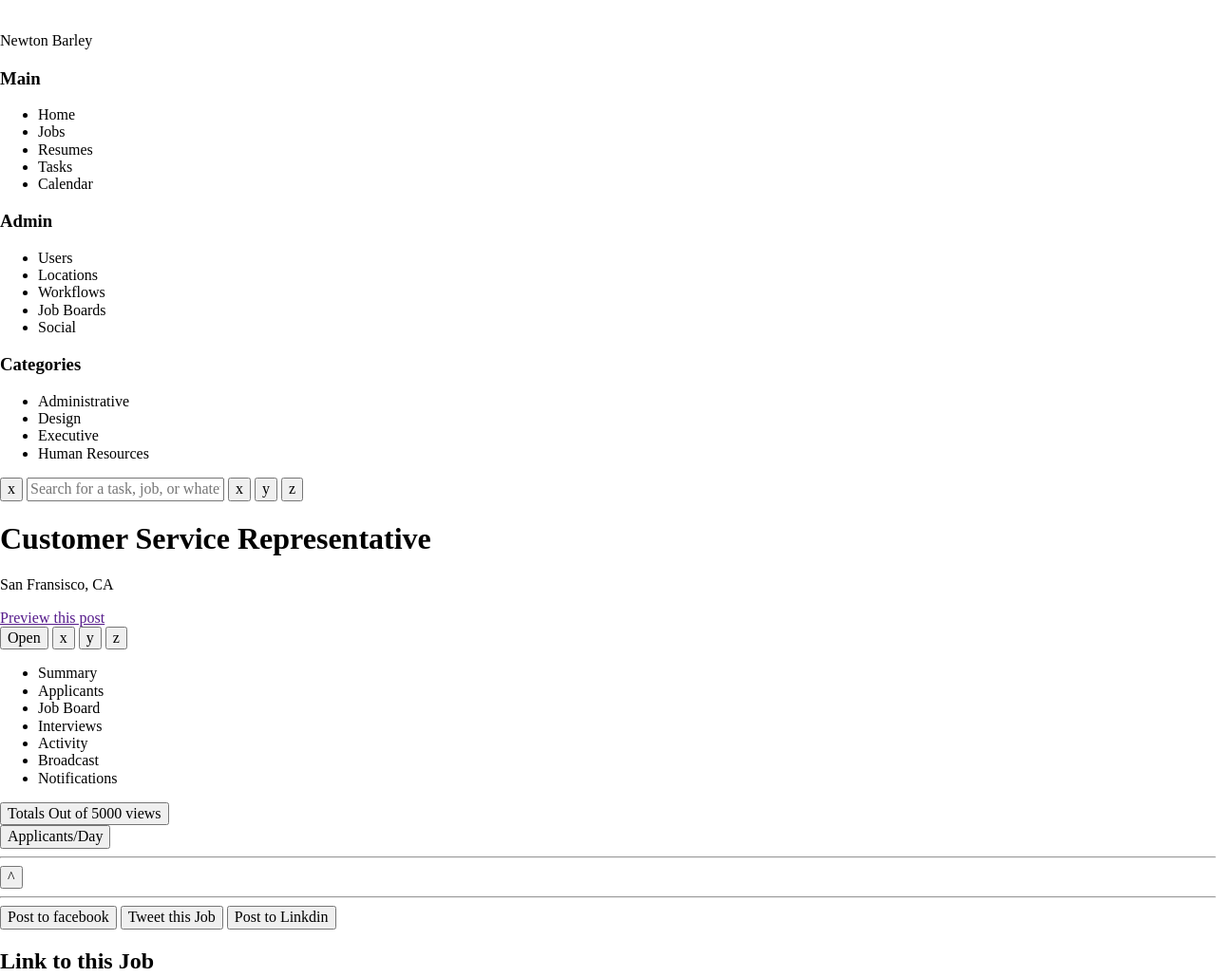
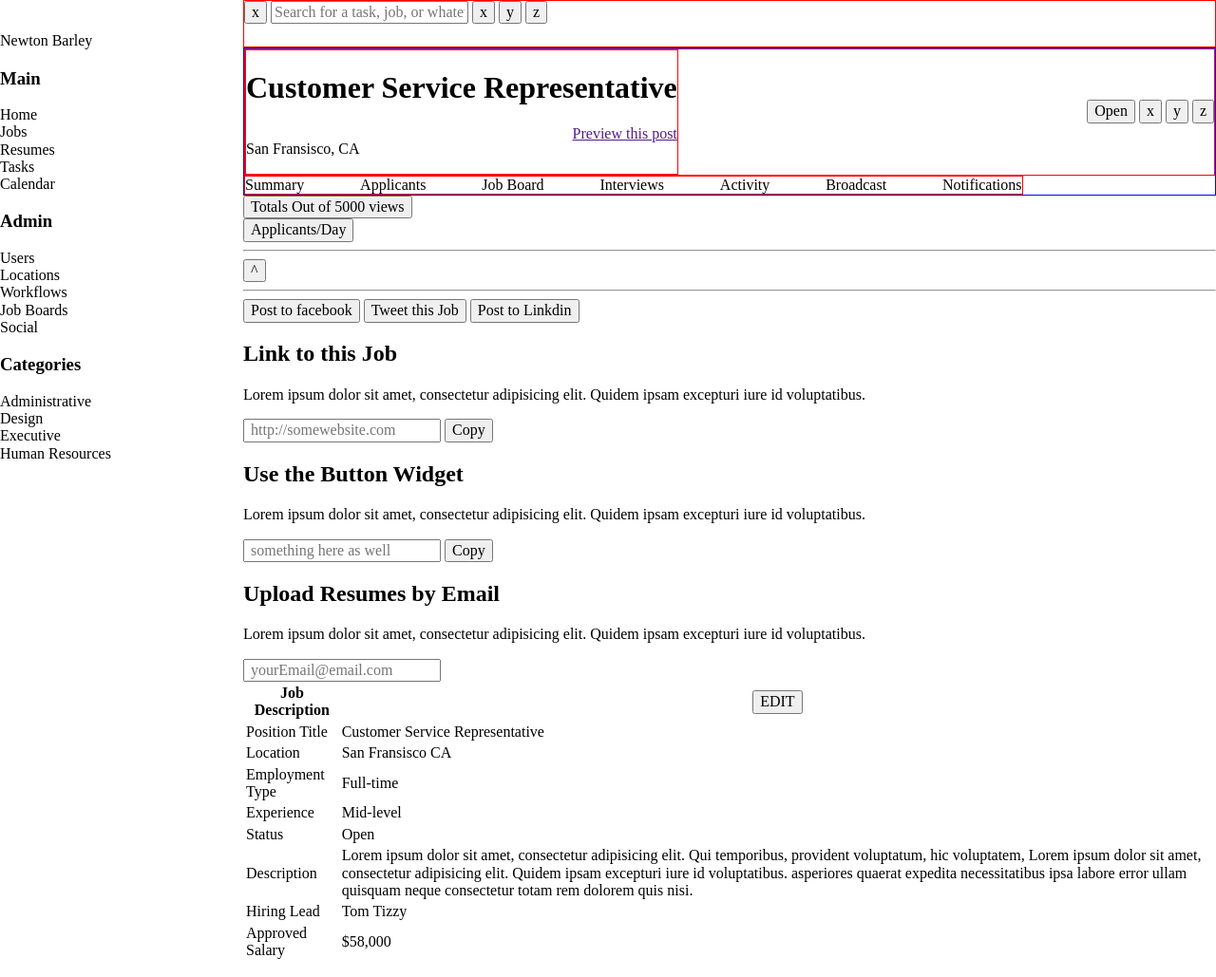
Before and after one commit to KevinKra/kk-comp-challenge-2, a plain HTML site: page index.html in a window 1280 px wide. Shown: the top 1029 px of the page at 95% size. Drawn offline with Linux system fonts and the light colour scheme.

Commit message:
Add styles folder

```diff
--- a/index.html
+++ b/index.html
@@ -3,13 +3,12 @@
 <head>
 	<meta charset="UTF-8">
 	<title>Document</title>
-	<link rel="stylesheet" type="text/css" href="styles2.css">
+	<link rel="stylesheet" type="text/css" href="styles/styles.css">
 	<link rel="stylesheet" type="text/css" href="normalize.css">
+	<link href="https://fonts.googleapis.com/css?family=Open+Sans:400,700" rel="stylesheet">
 	<meta name="viewport" content="width=device-width, initial-scale=1">
 </head>
 <body class=document-body>
-
-
 	<aside class="main-doc-aside">
 		<nav class="side-nav-all">
 			<section>
@@ -54,9 +53,9 @@
 			<form action="" class="top-nav-interact">
 				<button class="btn">x</button>
 				<input type="text" placeholder="Search for a task, job, or whatever" class="top-search-bar">
-			<button class="btn">x</button>
-			<button class="btn">y</button>
-			<button class="btn">z</button>
+				<button class="btn btn-1">x</button>
+				<button class="btn btn-1">y</button>
+				<button class="btn btn-1">z</button>
 			</form>
 		</nav>
 		<main class="main-content">
@@ -65,20 +64,20 @@
 					<article class="header-title">
 						<h1>Customer Service Representative</h1>
 						<div class="header-title-support">
-						<p class="inline">San Fransisco, CA</p>
+							<p>San Fransisco, CA</p>
 							<a href="">Preview this post</a>
 						</div>
 					</article>
 					<form action="" class="header-form">
-					<button class="btn-2">Open</button>
-					<button class="btn-2">x</button>
-					<button class="btn-2">y</button>
-					<button class="btn-2">z</button>
+						<button class="btn btn-2">Open</button>
+						<button class="btn btn-2">x</button>
+						<button class="btn btn-2">y</button>
+						<button class="btn btn-2">z</button>
 					</form>
 				</section>
 				<section class="main-header-bot-bar">
 					<nav>
-					<ul class="header-nav-bar">
+						<ul class="bold header-nav-bar">
 							<li>Summary</li>
 							<li>Applicants</li>
 							<li>Job Board</li>
@@ -94,23 +93,23 @@
 				<section class="graph-section">
 					<div class="graph-container">
 						<article class="circular-graphs graph"></article>
-					<button class="btn-2">Totals Out of 5000 views</button>
+						<button class="btn btn-2">Totals Out of 5000 views</button>
 					</div>
 					<div class="graph-container">
 						<article class="bar-graph graph"></article>
-					<button class="btn-2">Applicants/Day</button>
+						<button class="btn btn-2">Applicants/Day</button>
 					</div>
 				</section>
 				<section class="divider">
 					<hr>
-				<button class="arrow-divide">^</button>
+					<button class="btn arrow-divide">^</button>
 					<hr>
 				</section>
 				<section class="main-body-core">
 					<table class="body-core-table">
 						<thead>
 							<th>Job Description</th>
-						<th class="table-button"><button>EDIT</button></th>
+							<th class="table-button"><button class="btn">EDIT</button></th>
 						</thead>
 						<tbody>
 							<tr>
@@ -148,9 +147,9 @@
 						</tbody>
 						<aside class="body-core-aside">
 							<section class="body-aside-btns">
-							<button class="btn-3">Post to facebook</button>
-							<button class="btn-3">Tweet this Job</button>
-							<button class="btn-3">Post to Linkdin</button>
+								<button class="btn btn-3 fb-btn">Post to facebook</button>
+								<button class="btn btn-3 twitter-btn">Tweet this Job</button>
+								<button class="btn btn-3 linkedIn-btn">Post to Linkdin</button>
 							</section>
 							<article class="body-aside-forms">
 								<form action="" class="copy-forms">
@@ -158,7 +157,7 @@
 									<p>Lorem ipsum dolor sit amet, consectetur adipisicing elit. Quidem ipsam excepturi iure id voluptatibus.</p>
 									<div class="input-block">
 										<input type="text" placeholder=" http://somewebsite.com" class="copy-link">
-									<input type="submit" value="Copy" class="copy-submit">
+										<input type="submit" value="Copy" class="btn copy-submit">
 									</div>
 								</form>
 								<form action="" class="copy-forms">
@@ -166,7 +165,7 @@
 									<p>Lorem ipsum dolor sit amet, consectetur adipisicing elit. Quidem ipsam excepturi iure id voluptatibus.</p>
 									<div class="input-block">
 										<input type="text" placeholder=" something here as well" class="copy-link">
-									<input type="submit" value="Copy" class="copy-submit">
+										<input type="submit" value="Copy" class="btn copy-submit">
 									</div>
 								</form>
 								<form action="" class="copy-forms">
@@ -181,10 +180,5 @@
 			</section>
 		</main>
 	</main>
-
-
 </body>
 </html>
-
-
-<!-- (aside>nav.side-nav>(section>(article.profile-image+p{Newton Barley}))+(nav.side-nav-main>(h3{Main}+ul.side-main>(li*5)))+(nav.side-nav-admin>(h3{Admin}+ul.side-admin>(li*5)))+(nav.side-nav-categories>(h3{Categories}+ul.side-categories>(li*4))))+main.main-document>(nav.top-main-nav>(form.top-nav-interact>button.btn{open}+input.top-search-bar+(button.btn)*3)^main.main-content>(header.main-content-header>section.main-header-top-bar>((article.header-title>h1{Customer Service Representative}+(div.header-title-support>(p{San Fransisco, CA}+a{Preview this post})))+form(button.btn-2*4))^section.main-header-bot-bar>nav.header-nav-bar>(ul>li*7))+body.main-body>(section.graph-section>(div>(article.circular-graphs+button.btn-2{Totals Out of 5000 views}))+(div>(article.bar-graph+button.btn-2{Applicants/Day})))+(section.divider>(hr+button.arrow-divide+hr))+(section.main-body-form>table>thead>th{Job Description}^tbody>(tr>(td{Position Title}+td{Customer Service Representative}))+(tr>td{Location}+td{San Fransisco CA})+(tr>td{Employment Type}+td{Full-time})+(tr>td{Experience}+td{Mid-level})+(tr>td{Status}+td{Open})+(tr>td{Description}+td{Lorem})+(tr>td{Hiring Lead}+td{Tom Tizzy})+(tr>td{Approved Salary}+td{58,000})^aside.main-body-aside>((section.body-aside-btns>(buttons.btn-3{Post to facebook})*3)+(form.copy-forms>(h2{Link to this Job}+p{Paragaph}+input.copy-link))*3))) -->
--- /dev/null
+++ b/styles/styles.scss
@@ -0,0 +1,72 @@
+$primaryColor: #EDF2F6;
+$secondaryColor: #354052;
+$supportColor: #6D7F96;
+$buttonActive: #15A9FD;
+
+@mixin btn {
+	outline: 0;
+	cursor: pointer;
+}
+
+@mixin flex-row {
+	display: flex;
+	justify-content: space-between;
+}
+
+@mixin flex-column {
+	display: flex;
+	flex-direction: column;
+}
+
+.inline {
+	display: inline;
+}
+
+ul {
+	list-style-type: none;
+	margin: 0;
+	padding: 0;
+}
+
+
+.document-body {
+	display: flex;
+	.main-doc-aside {
+		width: 20%;
+	}
+	.main-doc {
+		display: grid;
+		grid-template-rows: 5% 1fr;
+		width: 80%;
+		.top-main-nav {
+			border: 1px solid red;
+			display: flex;
+		}
+		.main-content {
+
+			.main-content-header {
+				@include flex-column;
+				border: 1px solid blue;
+
+				.header-title {
+					border: 1px solid red;
+					div {
+						@include flex-row;
+					}
+				}
+
+				.main-header-top-bar {
+					@include flex-row;
+					align-items: center;
+					border: 1px solid red;
+				}
+
+				.header-nav-bar {
+					@include flex-row;
+					width: 80%;
+					border: 1px solid red;
+				}
+			}
+		}
+	}
+}
```
Also changed, not shown: styles/styles.css (added), 1 other file. Lines whose indentation alone changed are shown as unchanged.
